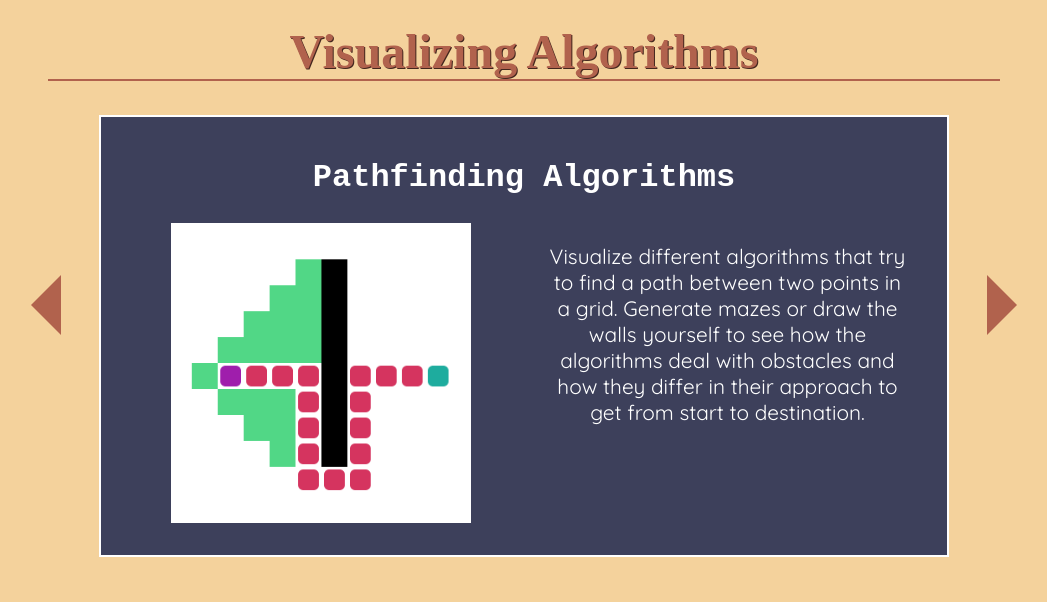
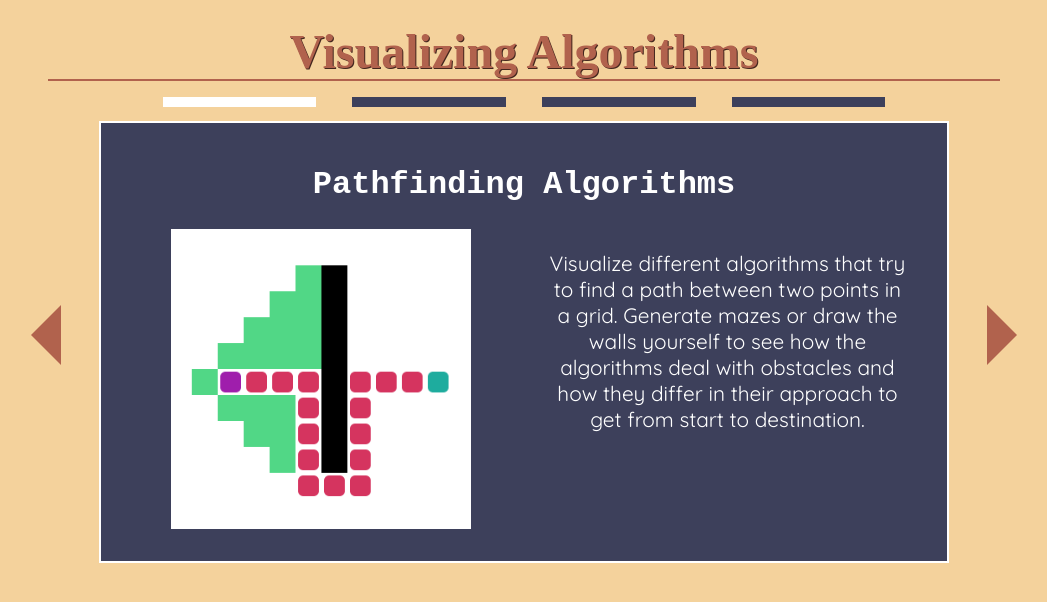
Before and after one commit to kilianmandscharo/visualize_algorithms, a React (Create React App) app: page / in a window 1280 px wide. Shown: the top 602 px of the page, without its empty margins (116-1163 px from the left). Built offline with nearby package versions, Linux system fonts and the light colour scheme; a web font is replaced by a local one.

Commit message:
fixed indicator section

```diff
--- a/src/App.css
+++ b/src/App.css
@@ -347,6 +347,7 @@ body {
     position: relative;
     width: 85%;
     margin: 0 auto;
+    margin-top: 2.5em;
 }
 
 .selector {
@@ -455,7 +456,7 @@ body {
     position: absolute;
     transition: all 300ms ease;
     left: -8%;
-    top: 10em;
+    top: 11.5em;
 }
 
 .right-selector {
@@ -467,7 +468,7 @@ body {
     position: absolute;
     transition: all 300ms ease;
     right: -8%;
-    top: 10em;
+    top: 11.5em;
 }
 
 .left-selector:hover {
@@ -479,12 +480,13 @@ body {
 }
 
 .indicator-section {
+    position: absolute;
+    top: -1.5em;
+    left: 7.5%;
     width: 85%;
     display: flex;
     justify-content: space-between;
     margin: auto;
-    margin-top: 1em;
-    margin-bottom: 0.5em;
 }
 
 .indicator {
--- a/src/Menu.tsx
+++ b/src/Menu.tsx
@@ -51,24 +51,21 @@ const Menu = () => {
                     className="right-selector"
                     onClick={() => animate("right")}
                 ></div>
-                <div className="selector-container">
-                    {visible.includes(2) && (
-                        <Link to="/sorter" style={{ textDecoration: "none" }}>
-                            <div className={determineSelectorClass(2)}>
-                                <h2 className="selector-label">
-                                    Sorting Algorithms
-                                </h2>
+                {visible.includes(4) && (
+                    <Link to="/sudoku" style={{ textDecoration: "none" }}>
+                        <div className={determineSelectorClass(4)}>
+                            <h2 className="selector-label">Sudoku Solver</h2>
                             <img
-                                    src="/sort.png"
+                                src="/sudoku.png"
                                 className="image"
-                                    alt="Sorting Logo"
+                                alt="Sudoku logo"
                             />
                             <p className="selector-description">
-                                    Choose between different sorting algorithms
-                                    – from bubble sort to quick sort – to see
-                                    how these different algorithms go about
-                                    sorting an array of numbers, with adjustable
-                                    sorting speed.
+                                Input an unfinished Sudoku into the Sudoku
+                                solver and watch it search for a correct
+                                solution. It does so by utilizing the
+                                backtracking algorithm, that is, it searches for
+                                a solution by trial-and-error.
                             </p>
                         </div>
                     </Link>
@@ -87,40 +84,36 @@ const Menu = () => {
                             <p className="selector-description">
                                 John Conway's famous Game of Life (1970) – a
                                 cellular automaton – visualizes how a set of
-                                    simple rules can lead to complex behavior.
-                                    Input a certain state and observe how each
-                                    evolutionary cycle transforms the current
-                                    state of the cells.
+                                simple rules can lead to complex behavior. Input
+                                a certain state and observe how each
+                                evolutionary cycle transforms the current state
+                                of the cells.
                             </p>
                         </div>
                     </Link>
                 )}
-                    {visible.includes(4) && (
-                        <Link to="/sudoku" style={{ textDecoration: "none" }}>
-                            <div className={determineSelectorClass(4)}>
+                {visible.includes(2) && (
+                    <Link to="/sorter" style={{ textDecoration: "none" }}>
+                        <div className={determineSelectorClass(2)}>
                             <h2 className="selector-label">
-                                    Sudoku Solver
+                                Sorting Algorithms
                             </h2>
                             <img
-                                    src="/sudoku.png"
+                                src="/sort.png"
                                 className="image"
-                                    alt="Sudoku logo"
+                                alt="Sorting Logo"
                             />
                             <p className="selector-description">
-                                    Input an unfinished Sudoku into the Sudoku
-                                    solver and watch it search for a correct
-                                    solution. It does so by utilizing the
-                                    backtracking algorithm, that is, it searches
-                                    for a solution by trial-and-error.
+                                Choose between different sorting algorithms –
+                                from bubble sort to quick sort – to see how
+                                these different algorithms go about sorting an
+                                array of numbers, with adjustable sorting speed.
                             </p>
                         </div>
                     </Link>
                 )}
                 {visible.includes(1) && (
-                        <Link
-                            to="/Pathfinder"
-                            style={{ textDecoration: "none" }}
-                        >
+                    <Link to="/Pathfinder" style={{ textDecoration: "none" }}>
                         <div className={determineSelectorClass(1)}>
                             <h2 className="selector-label">
                                 Pathfinding Algorithms
@@ -131,17 +124,16 @@ const Menu = () => {
                                 alt="Pathfinding Logo"
                             />
                             <p className="selector-description">
-                                    Visualize different algorithms that try to
-                                    find a path between two points in a grid.
-                                    Generate mazes or draw the walls yourself to
-                                    see how the algorithms deal with obstacles
-                                    and how they differ in their approach to get
-                                    from start to destination.
+                                Visualize different algorithms that try to find
+                                a path between two points in a grid. Generate
+                                mazes or draw the walls yourself to see how the
+                                algorithms deal with obstacles and how they
+                                differ in their approach to get from start to
+                                destination.
                             </p>
                         </div>
                     </Link>
                 )}
-                </div>
                 <div className="indicator-section">
                     <div
                         className="indicator"
```
Lines whose indentation alone changed are shown as unchanged.
